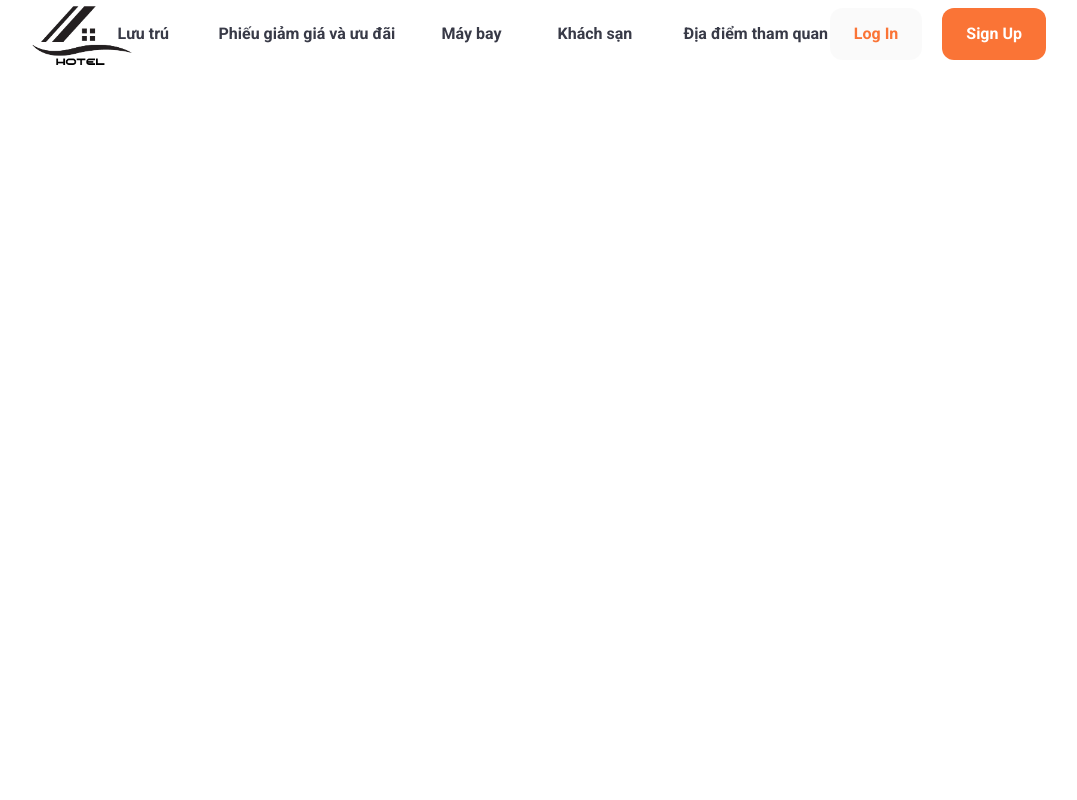
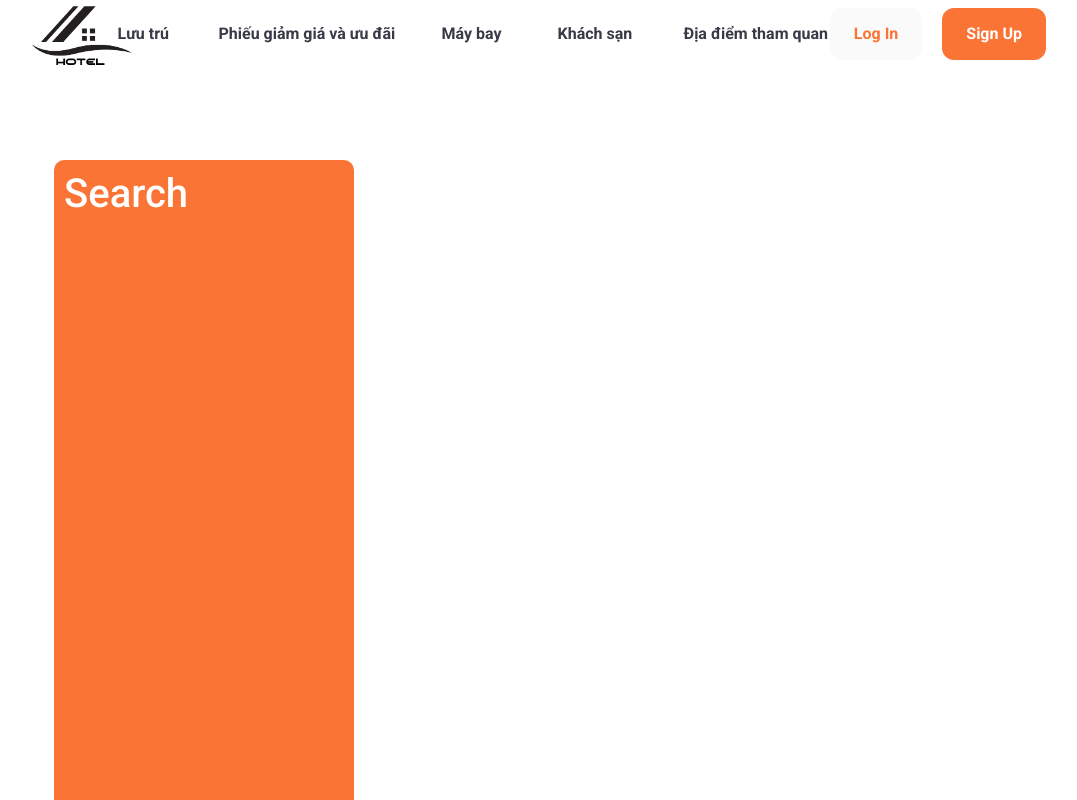
Before and after one commit to nguyen8amk1/DoAnWebBookingKhachSan, a React (Create React App) app in the folder client/: page /Searchpage in a window 1280 px wide. Shown: the top 800 px of the page, without its empty margins (106-1183 px from the left). Built offline with nearby package versions, Linux system fonts and the light colour scheme; a web font is replaced by a local one.

Commit message:
sidebar bug position sticky

```diff
--- /dev/null
+++ b/client/src/components/Searchpage/Searchpage__sidebar.js
@@ -0,0 +1,20 @@
+import "../../style/Searchpage/Searchpage__sidebar.scss";
+
+import React from "react";
+
+const Searchpage__sidebar = () => {
+  return (
+    <div>
+      <div className="searchpage-sb-container">
+        <div className="searchpage-sb-wrapper">
+          <div className="searchpage-sb-listsearch">
+            <h1 className="searchpage-sb-listtitle">Search</h1>
+          </div>
+          <div className="searchpage-sb-listresult"></div>
+        </div>
+      </div>
+    </div>
+  );
+};
+
+export default Searchpage__sidebar;
--- /dev/null
+++ b/client/src/style/Searchpage/Searchpage__sidebar.scss
@@ -0,0 +1,35 @@
+.searchpage-sb-container{
+    display: flex;
+    justify-content: center;
+    margin-top: 20px;
+    position: absolute;
+    top: 140px;
+    left: 160px;
+    z-index: 10;
+}
+
+.searchpage-sb-wrapper {
+    width: 100%;
+    display: flex;
+    gap: 20px;
+    max-width: 1024px;
+
+}
+
+.searchpage-sb-listsearch {
+    position: sticky;
+    background-color: var(--primary-o);
+    width: 300px;
+    padding: 10px;
+    border-radius: 10px;
+    top: 10px;
+    height: 700px;
+    z-index: 9;
+}
+
+.searchpage-sb-listtitle {
+    color: var(--neutral-5);
+}
+
+.searchpage-sb-listresult {
+}
--- a/client/src/views/Searchpage.js
+++ b/client/src/views/Searchpage.js
@@ -1,6 +1,7 @@
 import FooterPage from "../components/Footer/FooterPage";
 import SubNavMain from "../components/Homepage/SubNavMain";
 import Header__button from "../components/Homepage/Header__button";
+import Searchpage__sidebar from "../components/Searchpage/Searchpage__sidebar";
 import { Link } from "react-router-dom";
 import "../style/Searchpage/Searchpage.scss";
 
@@ -62,6 +63,7 @@ const Searchpage = () => {
           </div>
         </div>
       </div>
+      <Searchpage__sidebar />
       <FooterPage />
     </div>
   );
```
